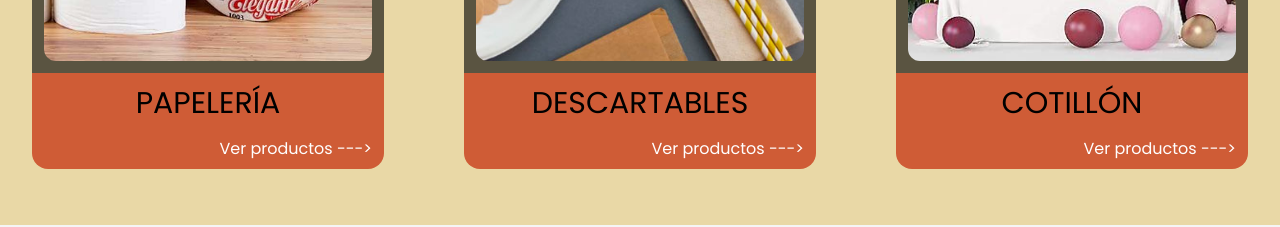
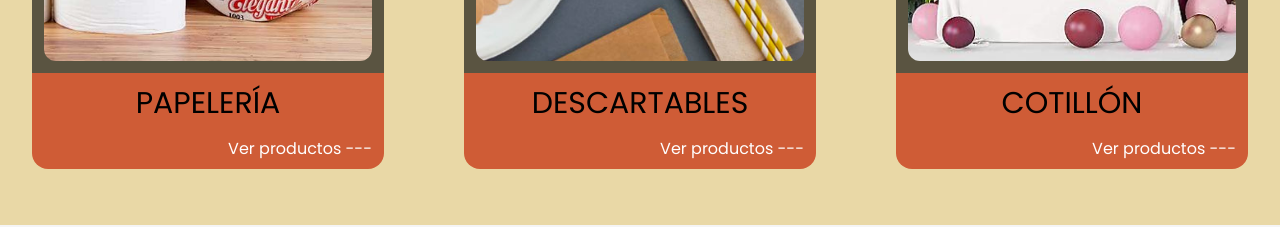
Before and after one commit to gabaiz88/la-boutique-del-embalaje, a React (Create React App) app: page / in a window 1280 px wide. Shown: the part 1300-1527 px from the top of the page. Built offline with nearby package versions, Linux system fonts and the light colour scheme.

Commit message:
version 1.0

```diff
--- a/src/components/Card.js
+++ b/src/components/Card.js
@@ -23,7 +23,7 @@ const Card = () => {
       <div className="w-full h-24 bg-orange_card rounded-b-2xl items-center">
         <h2 className="text-3xl text-black text-center mt-3">PAPELERÍA</h2>
         <div>
-          <Link to="/papeleria"><p className="text-end mt-4 mr-3 text-1xl text-white hover:drop-shadow-custom">Ver productos ---></p></Link>
+          <Link to="/papeleria"><p className="text-end mt-4 mr-3 text-1xl text-white hover:drop-shadow-custom">Ver productos ---</p></Link>
         </div>
       </div>
     </CardContainer>
--- a/src/components/Card2.js
+++ b/src/components/Card2.js
@@ -23,7 +23,7 @@ const Card2 = () => {
       <div className="w-full h-24 bg-orange_card rounded-b-2xl items-center">
         <h2 className="text-3xl text-black text-center mt-3">DESCARTABLES</h2>
         <div>
-          <Link to="#"><p className="text-end mt-4 mr-3 text-1xl text-white hover:drop-shadow-custom">Ver productos ---></p></Link>
+          <Link to="#"><p className="text-end mt-4 mr-3 text-1xl text-white hover:drop-shadow-custom">Ver productos ---</p></Link>
         </div>
       </div>
     </CardContainer>
--- a/src/components/Card3.js
+++ b/src/components/Card3.js
@@ -22,7 +22,7 @@ const Card2 = () => {
       <div className="w-full h-24 bg-orange_card rounded-b-2xl items-center">
         <h2 className="text-3xl text-black text-center mt-3">COTILLÓN</h2>
         <div>
-          <Link to="#"><p className="text-end mt-4 mr-3 text-1xl text-white hover:drop-shadow-custom">Ver productos ---></p></Link>
+          <Link to="#"><p className="text-end mt-4 mr-3 text-1xl text-white hover:drop-shadow-custom">Ver productos ---</p></Link>
         </div>
       </div>
     </CardContainer>
```
